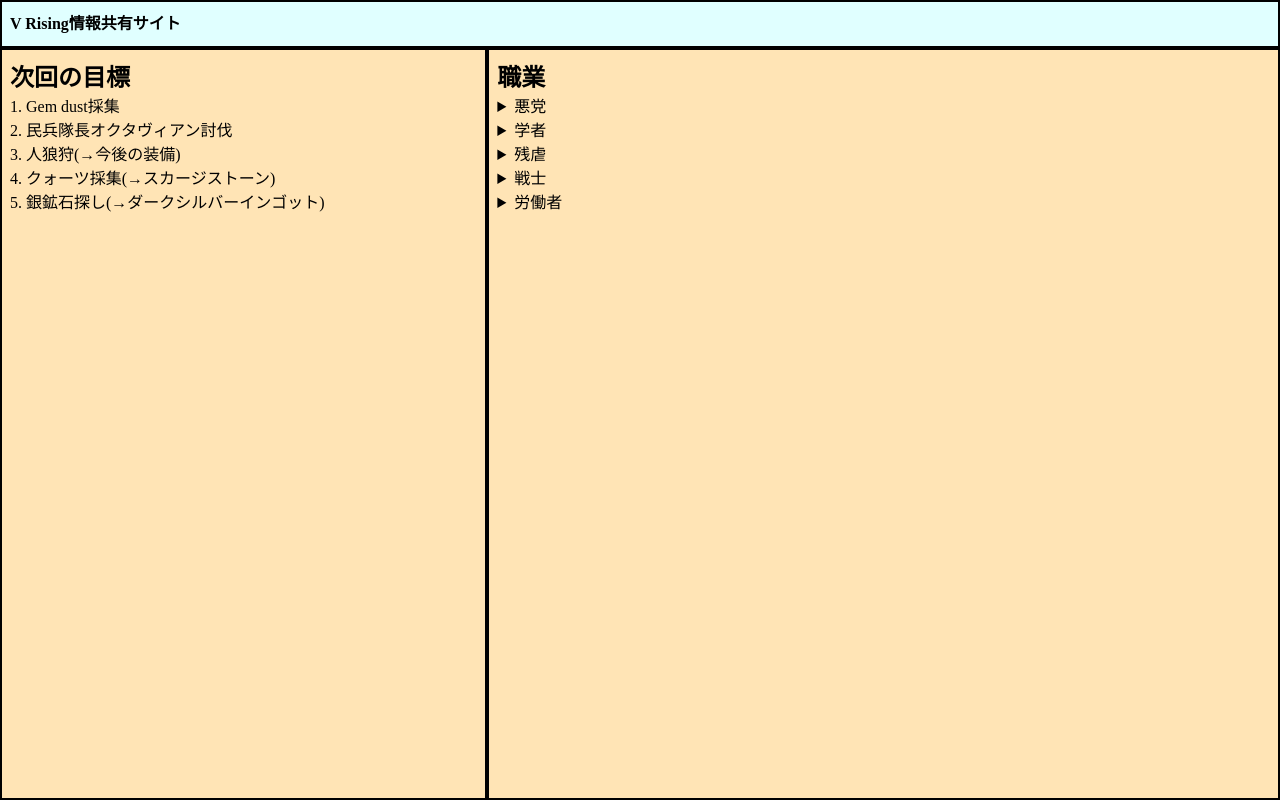
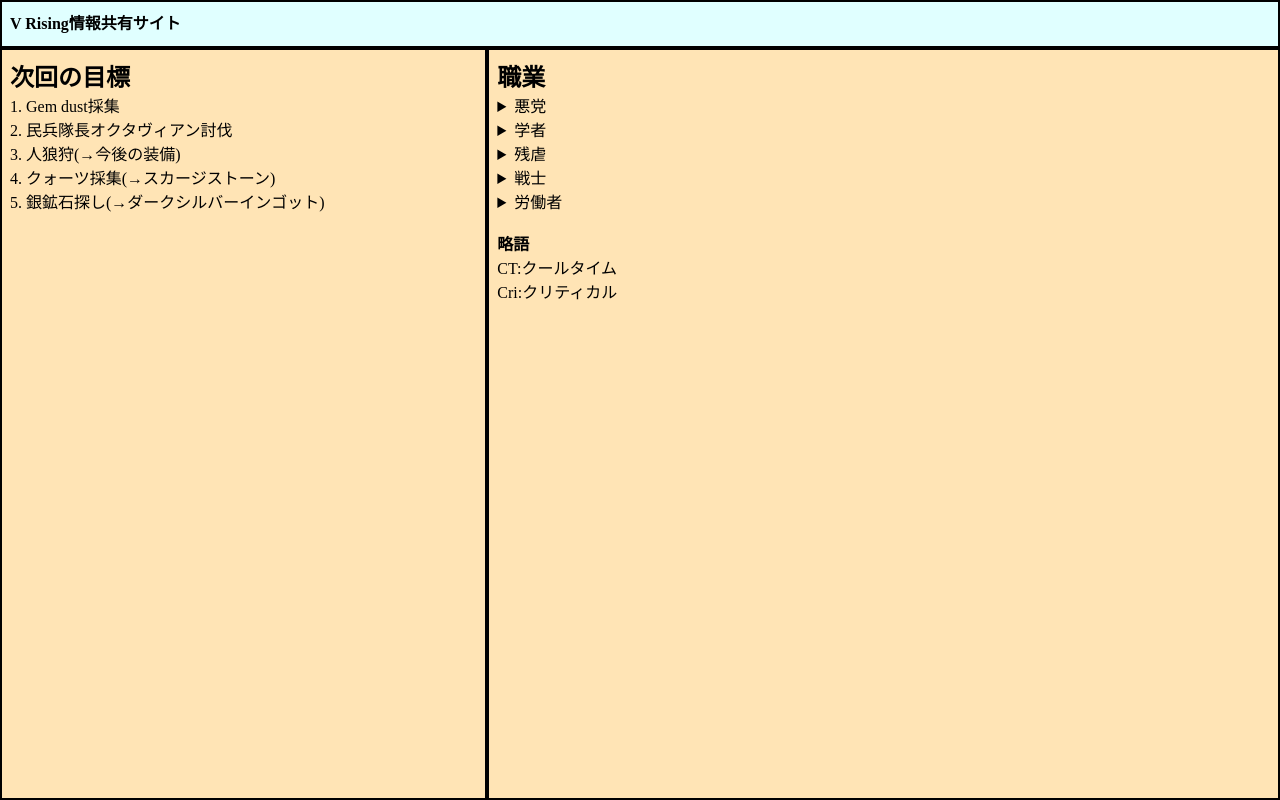
Before and after one commit to NekoMikan00/HALO-HOUSE-GROUP, a plain HTML site: page index.html in a window 1280 px wide. Drawn offline with Linux system fonts and the light colour scheme.

Commit message:
Update index.html

```diff
--- a/index.html
+++ b/index.html
@@ -65,6 +65,11 @@
                 <li>Ⅳ 3%の確率で資源ノードを瞬時に破壊し、一時的に速度↑</li>
                 <li>Ⅴ 上記の効果を全て30%↑</li>
           </details>
+
+          <br>
+          <h4>略語</h4>
+          <p>CT:クールタイム</p>
+          <p>Cri:クリティカル</p>
         </div>
 
       </div>
```
